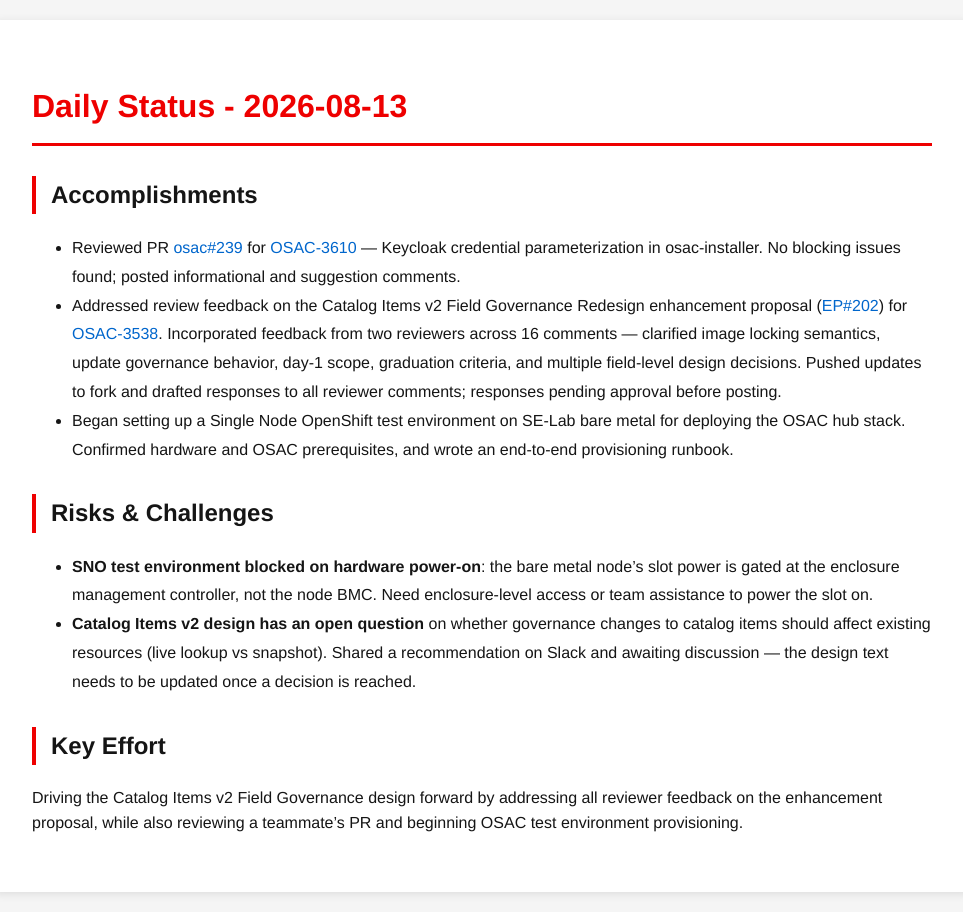
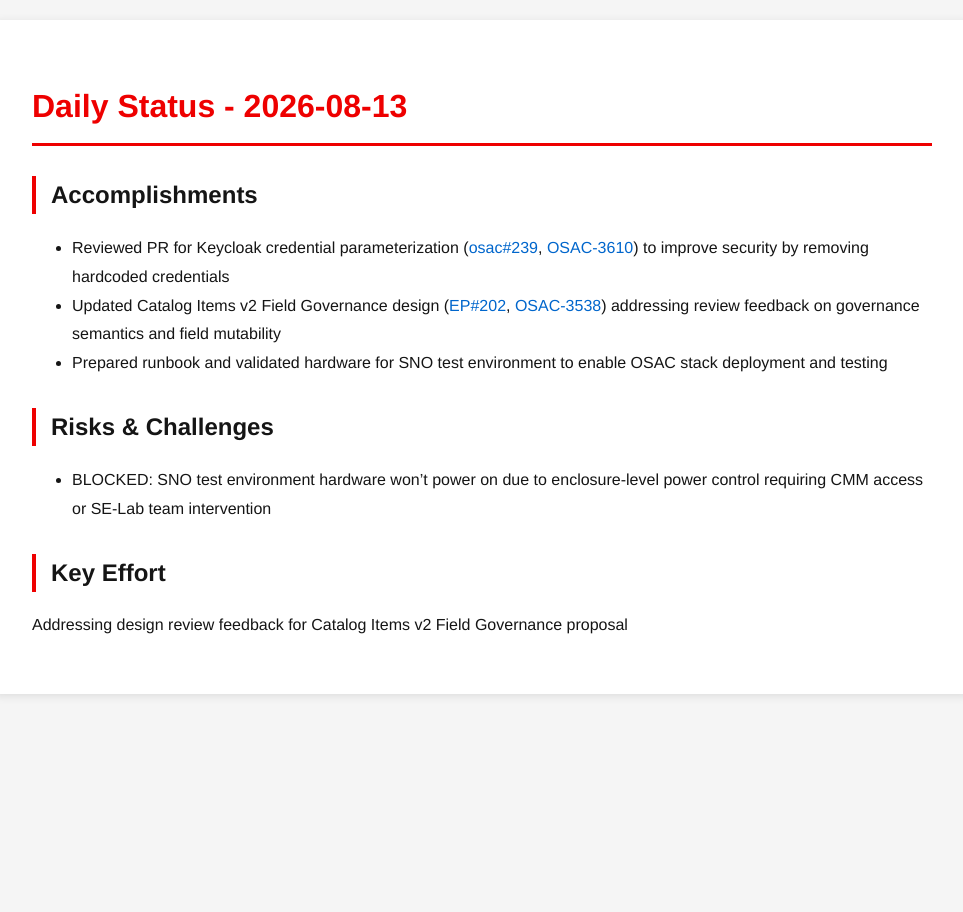
Before and after one commit to tzvatot/daily-status, a Jekyll site: the page built from 2026-08-13.md, in a window 1280 px wide. Shown: the whole page, without its empty margins (158-1121 px from the left). Built offline with Jekyll 4.4.1, drawn with Linux system fonts in a browser that asks for light colours.

Commit message:
Daily status update - 2026-08-13

```diff
--- a/2026-08-13.md
+++ b/2026-08-13.md
@@ -7,13 +7,12 @@
 # Daily Status - 2026-08-13
 
 ## Accomplishments
-- Reviewed PR [osac#239](https://github.com/osac-project/osac/pull/239) for [OSAC-3610](https://redhat.atlassian.net/browse/OSAC-3610) — Keycloak credential parameterization in osac-installer. No blocking issues found; posted informational and suggestion comments.
-- Addressed review feedback on the Catalog Items v2 Field Governance Redesign enhancement proposal ([EP#202](https://github.com/osac-project/enhancement-proposals/pull/202)) for [OSAC-3538](https://redhat.atlassian.net/browse/OSAC-3538). Incorporated feedback from two reviewers across 16 comments — clarified image locking semantics, update governance behavior, day-1 scope, graduation criteria, and multiple field-level design decisions. Pushed updates to fork and drafted responses to all reviewer comments; responses pending approval before posting.
-- Began setting up a Single Node OpenShift test environment on SE-Lab bare metal for deploying the OSAC hub stack. Confirmed hardware and OSAC prerequisites, and wrote an end-to-end provisioning runbook.
+- Reviewed PR for Keycloak credential parameterization ([osac#239](https://github.com/osac-project/osac/pull/239), [OSAC-3610](https://redhat.atlassian.net/browse/OSAC-3610)) to improve security by removing hardcoded credentials
+- Updated Catalog Items v2 Field Governance design ([EP#202](https://github.com/osac-project/enhancement-proposals/pull/202), [OSAC-3538](https://redhat.atlassian.net/browse/OSAC-3538)) addressing review feedback on governance semantics and field mutability
+- Prepared runbook and validated hardware for SNO test environment to enable OSAC stack deployment and testing
 
 ## Risks & Challenges
-- **SNO test environment blocked on hardware power-on**: the bare metal node's slot power is gated at the enclosure management controller, not the node BMC. Need enclosure-level access or team assistance to power the slot on.
-- **Catalog Items v2 design has an open question** on whether governance changes to catalog items should affect existing resources (live lookup vs snapshot). Shared a recommendation on Slack and awaiting discussion — the design text needs to be updated once a decision is reached.
+- BLOCKED: SNO test environment hardware won't power on due to enclosure-level power control requiring CMM access or SE-Lab team intervention
 
 ## Key Effort
-Driving the Catalog Items v2 Field Governance design forward by addressing all reviewer feedback on the enhancement proposal, while also reviewing a teammate's PR and beginning OSAC test environment provisioning.
+Addressing design review feedback for Catalog Items v2 Field Governance proposal
```
